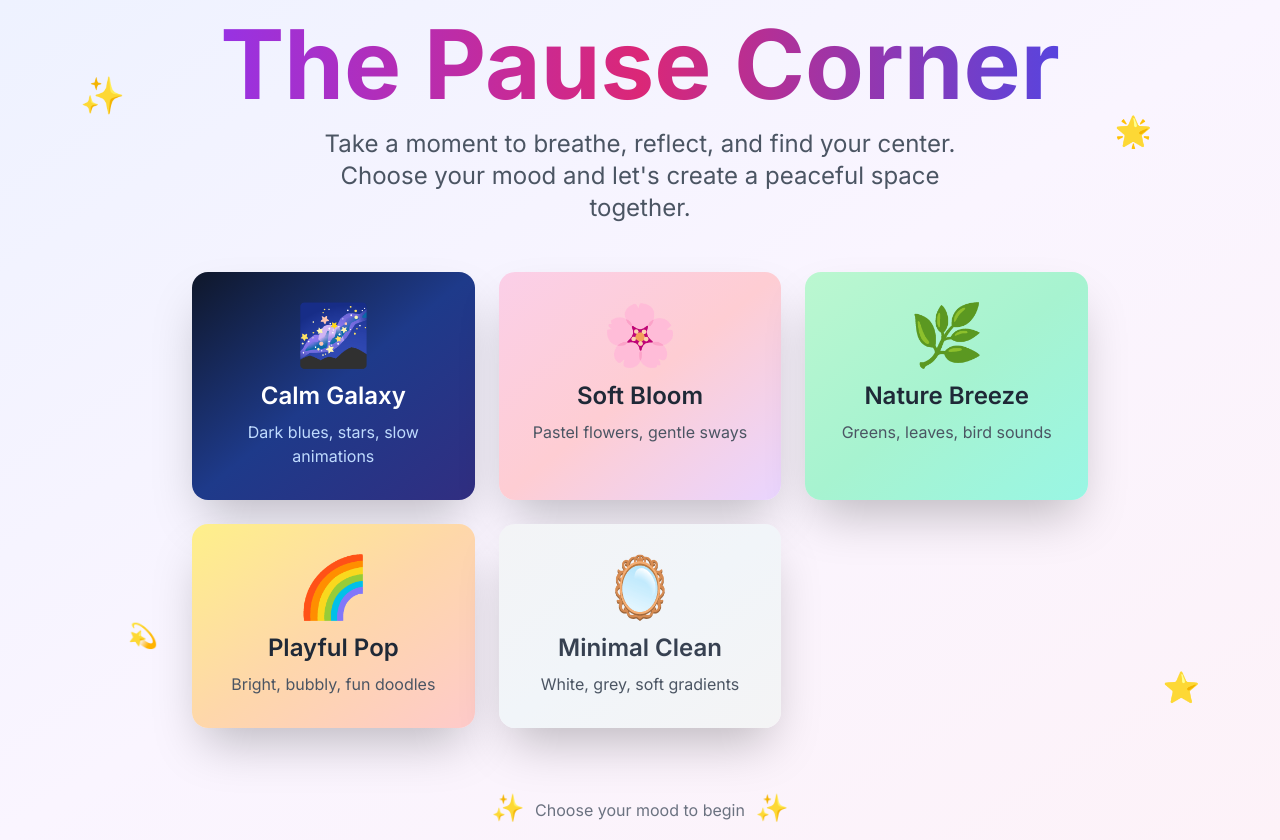
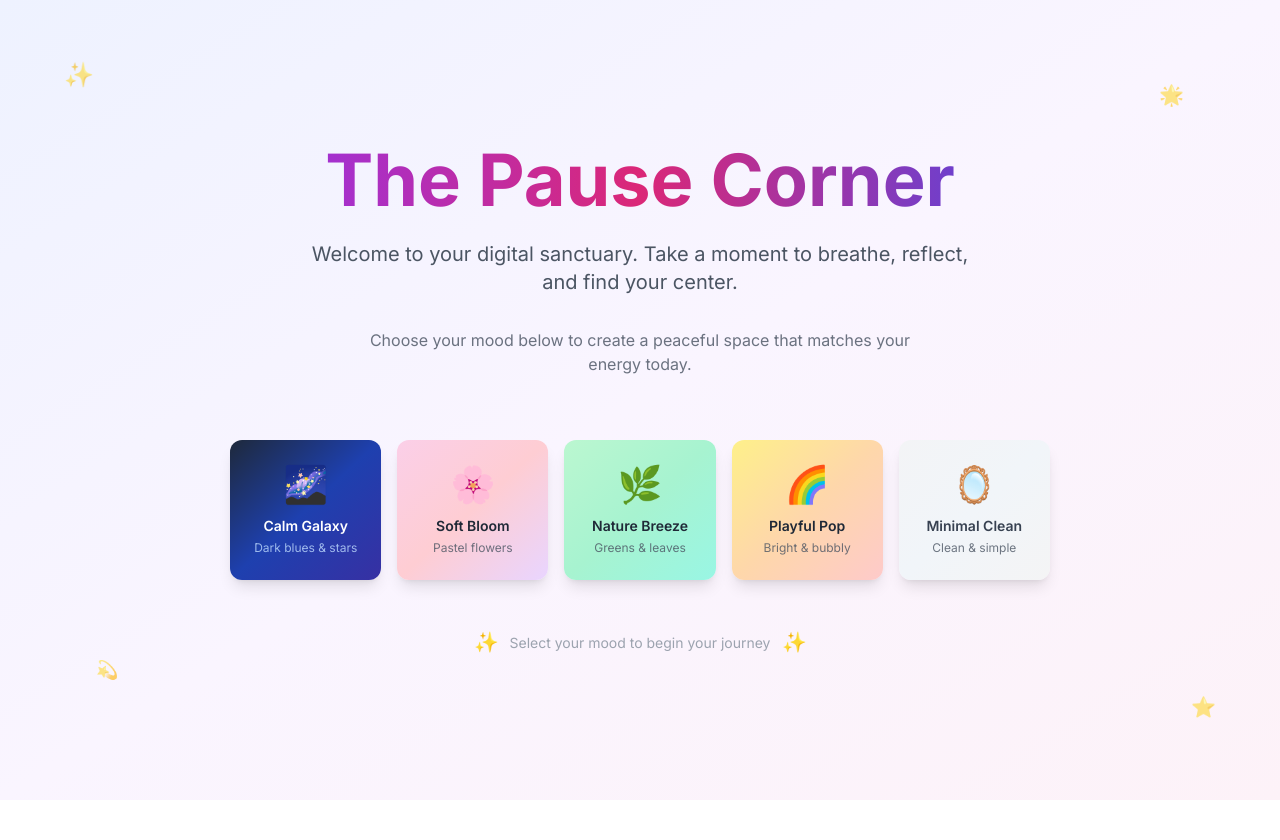
Before and after one commit to diya-ya/ThePauseCorner, a website: page index.html in a window 1280 px wide. After the commit the page ends 800 px from the top, so only its background shows below. Drawn offline with nearby package versions, Linux system fonts and the light colour scheme; no server answers.

Commit message:
Update layout of index.html

```diff
--- a/index.html
+++ b/index.html
@@ -9,7 +9,7 @@
     <style>
         body { font-family: 'Inter', sans-serif; }
         .mood-card { transition: all 0.3s ease; }
-        .mood-card:hover { transform: translateY(-8px); }
+        .mood-card:hover { transform: translateY(-4px); }
         .floating { animation: float 6s ease-in-out infinite; }
         @keyframes float {
             0%, 100% { transform: translateY(0px); }
@@ -20,71 +20,79 @@
             0%, 100% { opacity: 0.3; transform: scale(1); }
             50% { opacity: 1; transform: scale(1.1); }
         }
+        .welcome-text { animation: fadeInUp 1s ease-out; }
+        @keyframes fadeInUp {
+            from { opacity: 0; transform: translateY(30px); }
+            to { opacity: 1; transform: translateY(0); }
+        }
     </style>
 </head>
 <body class="min-h-screen bg-gradient-to-br from-indigo-50 via-purple-50 to-pink-50">
     <!-- Welcome Page -->
     <div id="welcomePage" class="min-h-screen flex items-center justify-center p-4">
-        <div class="max-w-4xl mx-auto text-center">
-            <!-- Floating Elements -->
-            <div class="absolute top-20 left-20 text-4xl floating">✨</div>
-            <div class="absolute top-32 right-32 text-3xl floating" style="animation-delay: 1s;">🌟</div>
-            <div class="absolute bottom-32 left-32 text-2xl floating" style="animation-delay: 2s;">💫</div>
-            <div class="absolute bottom-20 right-20 text-3xl floating" style="animation-delay: 3s;">⭐</div>
+        <div class="max-w-5xl mx-auto text-center">
+            <!-- Floating Elements (more subtle) -->
+            <div class="absolute top-16 left-16 text-2xl floating opacity-60">✨</div>
+            <div class="absolute top-24 right-24 text-xl floating opacity-60" style="animation-delay: 1s;">🌟</div>
+            <div class="absolute bottom-24 left-24 text-lg floating opacity-60" style="animation-delay: 2s;">💫</div>
+            <div class="absolute bottom-16 right-16 text-xl floating opacity-60" style="animation-delay: 3s;">⭐</div>
 
-            <!-- Main Title -->
-            <div class="mb-12">
-                <h1 class="text-6xl md:text-8xl font-bold bg-gradient-to-r from-purple-600 via-pink-600 to-indigo-600 bg-clip-text text-transparent mb-4">
+            <!-- Main Greeting Section -->
+            <div class="mb-16 welcome-text">
+                <h1 class="text-5xl md:text-7xl font-bold bg-gradient-to-r from-purple-600 via-pink-600 to-indigo-600 bg-clip-text text-transparent mb-6">
                     The Pause Corner
                 </h1>
-                <p class="text-xl md:text-2xl text-gray-600 max-w-2xl mx-auto leading-relaxed">
-                    Take a moment to breathe, reflect, and find your center. Choose your mood and let's create a peaceful space together.
+                <p class="text-lg md:text-xl text-gray-600 max-w-2xl mx-auto leading-relaxed mb-8">
+                    Welcome to your digital sanctuary. Take a moment to breathe, reflect, and find your center.
+                </p>
+                <p class="text-base text-gray-500 max-w-xl mx-auto">
+                    Choose your mood below to create a peaceful space that matches your energy today.
                 </p>
             </div>
 
-            <!-- Mood Selection -->
-            <div class="grid grid-cols-1 md:grid-cols-2 lg:grid-cols-3 gap-6 max-w-5xl mx-auto">
+            <!-- Mood Selection - More Compact and Elegant -->
+            <div class="grid grid-cols-1 md:grid-cols-5 gap-4 max-w-4xl mx-auto mb-12">
                 <!-- Calm Galaxy -->
-                <div class="mood-card bg-gradient-to-br from-slate-900 via-blue-900 to-indigo-900 text-white p-8 rounded-2xl shadow-2xl cursor-pointer hover:shadow-blue-500/25" onclick="selectMood('calm-galaxy')">
-                    <div class="text-6xl mb-4">🌌</div>
-                    <h3 class="text-2xl font-semibold mb-2">Calm Galaxy</h3>
-                    <p class="text-blue-200">Dark blues, stars, slow animations</p>
+                <div class="mood-card bg-gradient-to-br from-slate-800 via-blue-800 to-indigo-800 text-white p-6 rounded-xl shadow-lg cursor-pointer hover:shadow-blue-500/25" onclick="selectMood('calm-galaxy')">
+                    <div class="text-4xl mb-3">🌌</div>
+                    <h3 class="text-sm font-semibold mb-1">Calm Galaxy</h3>
+                    <p class="text-xs text-blue-200 opacity-80">Dark blues & stars</p>
                 </div>
 
                 <!-- Soft Bloom -->
-                <div class="mood-card bg-gradient-to-br from-pink-200 via-rose-200 to-purple-200 text-gray-800 p-8 rounded-2xl shadow-2xl cursor-pointer hover:shadow-pink-500/25" onclick="selectMood('soft-bloom')">
-                    <div class="text-6xl mb-4">🌸</div>
-                    <h3 class="text-2xl font-semibold mb-2">Soft Bloom</h3>
-                    <p class="text-gray-600">Pastel flowers, gentle sways</p>
+                <div class="mood-card bg-gradient-to-br from-pink-200 via-rose-200 to-purple-200 text-gray-800 p-6 rounded-xl shadow-lg cursor-pointer hover:shadow-pink-500/25" onclick="selectMood('soft-bloom')">
+                    <div class="text-4xl mb-3">🌸</div>
+                    <h3 class="text-sm font-semibold mb-1">Soft Bloom</h3>
+                    <p class="text-xs text-gray-600 opacity-80">Pastel flowers</p>
                 </div>
 
                 <!-- Nature Breeze -->
-                <div class="mood-card bg-gradient-to-br from-green-200 via-emerald-200 to-teal-200 text-gray-800 p-8 rounded-2xl shadow-2xl cursor-pointer hover:shadow-green-500/25" onclick="selectMood('nature-breeze')">
-                    <div class="text-6xl mb-4">🌿</div>
-                    <h3 class="text-2xl font-semibold mb-2">Nature Breeze</h3>
-                    <p class="text-gray-600">Greens, leaves, bird sounds</p>
+                <div class="mood-card bg-gradient-to-br from-green-200 via-emerald-200 to-teal-200 text-gray-800 p-6 rounded-xl shadow-lg cursor-pointer hover:shadow-green-500/25" onclick="selectMood('nature-breeze')">
+                    <div class="text-4xl mb-3">🌿</div>
+                    <h3 class="text-sm font-semibold mb-1">Nature Breeze</h3>
+                    <p class="text-xs text-gray-600 opacity-80">Greens & leaves</p>
                 </div>
 
                 <!-- Playful Pop -->
-                <div class="mood-card bg-gradient-to-br from-yellow-200 via-orange-200 to-red-200 text-gray-800 p-8 rounded-2xl shadow-2xl cursor-pointer hover:shadow-orange-500/25" onclick="selectMood('playful-pop')">
-                    <div class="text-6xl mb-4">🌈</div>
-                    <h3 class="text-2xl font-semibold mb-2">Playful Pop</h3>
-                    <p class="text-gray-600">Bright, bubbly, fun doodles</p>
+                <div class="mood-card bg-gradient-to-br from-yellow-200 via-orange-200 to-red-200 text-gray-800 p-6 rounded-xl shadow-lg cursor-pointer hover:shadow-orange-500/25" onclick="selectMood('playful-pop')">
+                    <div class="text-4xl mb-3">🌈</div>
+                    <h3 class="text-sm font-semibold mb-1">Playful Pop</h3>
+                    <p class="text-xs text-gray-600 opacity-80">Bright & bubbly</p>
                 </div>
 
                 <!-- Minimal Clean -->
-                <div class="mood-card bg-gradient-to-br from-gray-100 via-slate-100 to-zinc-100 text-gray-700 p-8 rounded-2xl shadow-2xl cursor-pointer hover:shadow-gray-500/25" onclick="selectMood('minimal-clean')">
-                    <div class="text-6xl mb-4">🪞</div>
-                    <h3 class="text-2xl font-semibold mb-2">Minimal Clean</h3>
-                    <p class="text-gray-600">White, grey, soft gradients</p>
+                <div class="mood-card bg-gradient-to-br from-gray-100 via-slate-100 to-zinc-100 text-gray-700 p-6 rounded-xl shadow-lg cursor-pointer hover:shadow-gray-500/25" onclick="selectMood('minimal-clean')">
+                    <div class="text-4xl mb-3">🪞</div>
+                    <h3 class="text-sm font-semibold mb-1">Minimal Clean</h3>
+                    <p class="text-xs text-gray-600 opacity-80">Clean & simple</p>
                 </div>
             </div>
 
-            <!-- Sparkle Effect -->
-            <div class="mt-16 text-center">
-                <div class="inline-block text-2xl sparkle">✨</div>
-                <span class="text-gray-500 ml-2">Choose your mood to begin</span>
-                <div class="inline-block text-2xl sparkle ml-2">✨</div>
+            <!-- Gentle Call to Action -->
+            <div class="text-center">
+                <div class="inline-block text-lg sparkle">✨</div>
+                <span class="text-gray-400 ml-2 text-sm">Select your mood to begin your journey</span>
+                <div class="inline-block text-lg sparkle ml-2">✨</div>
             </div>
         </div>
     </div>
```
